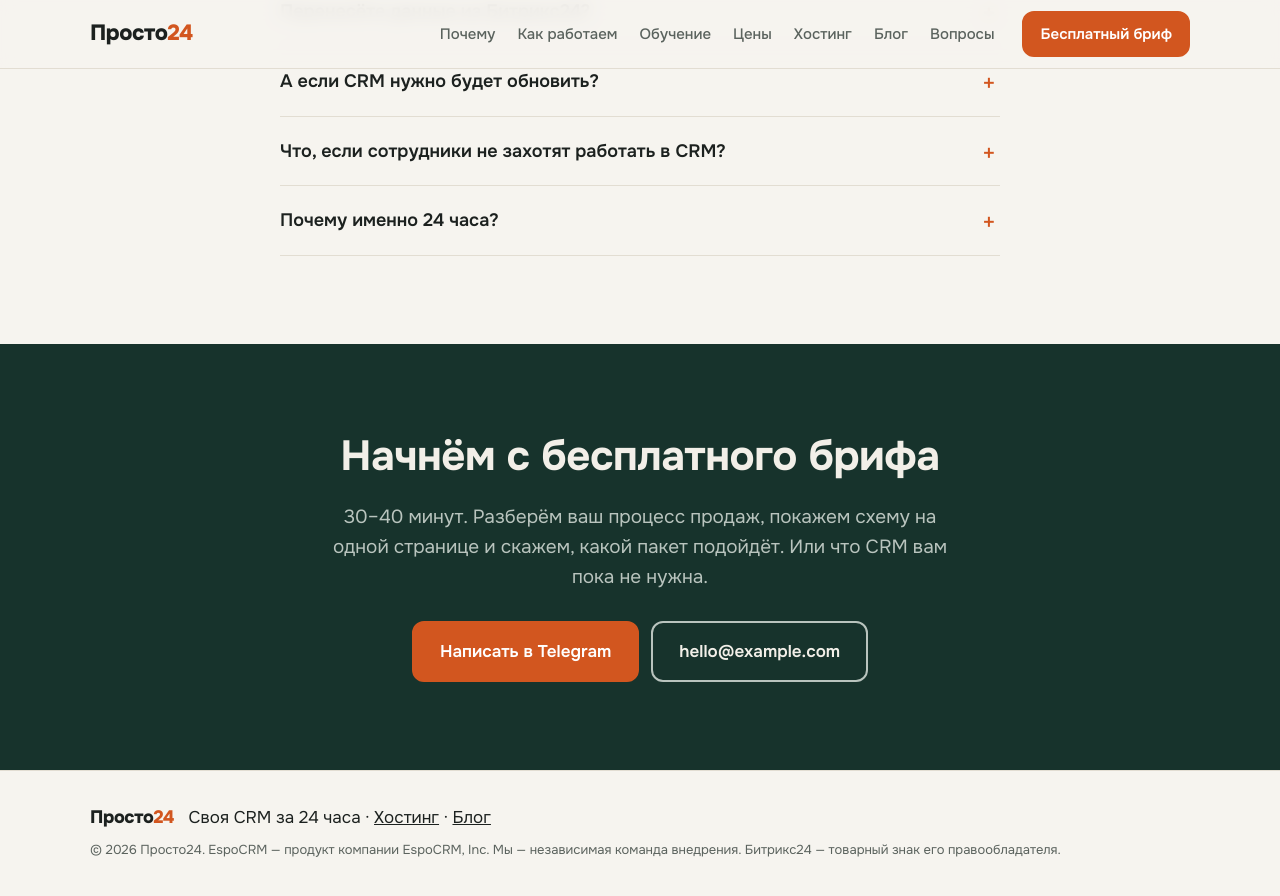
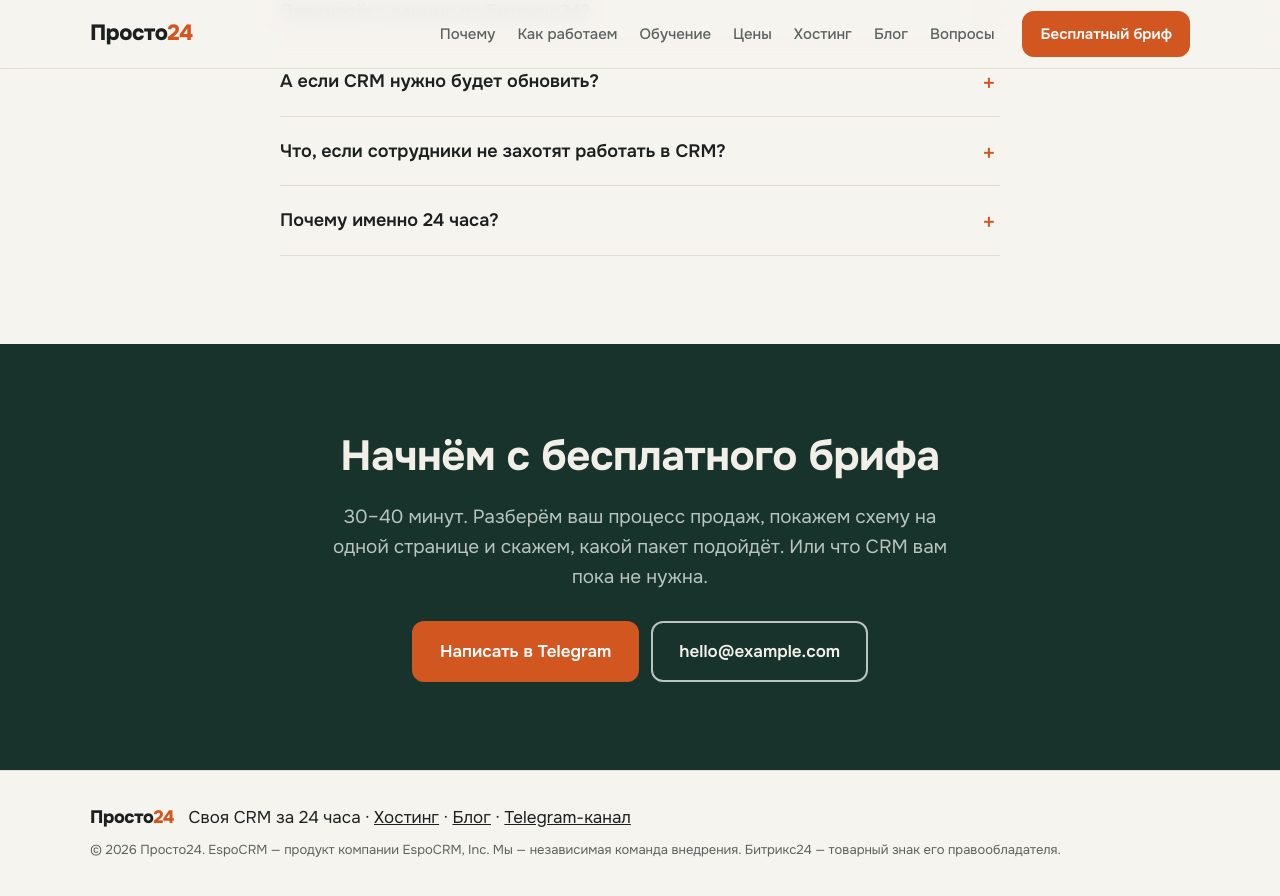
Before and after one commit to In-Of/prosto-24.ru, a Jekyll site: the page index.html, which Jekyll copies as it is, in a window 1280 px wide and 900 px high, scrolled down 5005 px. Shown: the top 896 px of the window. Built offline with Jekyll 4.4.1, drawn with Linux system fonts in a browser that asks for light colours.

Commit message:
Ссылка на Telegram-канал в подвале
Co-Authored-By: Claude Opus 5.5 <noreply@anthropic.com>
Claude-Session: https://claude.ai/code/session_011URhq6UstHJEXKxFPbazwH

```diff
--- a/_layouts/default.html
+++ b/_layouts/default.html
@@ -40,7 +40,7 @@
 
 <footer class="foot">
   <div class="wrap foot__in">
-    <p><span class="logo logo--sm">Просто<span>24</span></span> Своя CRM за 24 часа · <a href="/hosting/">Хостинг</a> · <a href="/blog/">Блог</a></p>
+    <p><span class="logo logo--sm">Просто<span>24</span></span> Своя CRM за 24 часа · <a href="/hosting/">Хостинг</a> · <a href="/blog/">Блог</a> · <a href="https://t.me/prosto24crm">Telegram-канал</a></p>
     <!-- TODO: ФИО / ИП, ИНН — заполнить -->
     <p class="foot__small">© 2026 Просто24. EspoCRM — продукт компании EspoCRM, Inc. Мы — независимая команда внедрения. Битрикс24 — товарный знак его правообладателя.</p>
   </div>
--- a/hosting/index.html
+++ b/hosting/index.html
@@ -137,7 +137,7 @@
 
 <footer class="foot">
   <div class="wrap foot__in">
-    <p><span class="logo logo--sm">Просто<span>24</span></span> Своя CRM за 24 часа · <a href="/hosting/">Хостинг</a> · <a href="/blog/">Блог</a></p>
+    <p><span class="logo logo--sm">Просто<span>24</span></span> Своя CRM за 24 часа · <a href="/hosting/">Хостинг</a> · <a href="/blog/">Блог</a> · <a href="https://t.me/prosto24crm">Telegram-канал</a></p>
     <!-- TODO: ФИО / ИП, ИНН — заполнить -->
     <p class="foot__small">© 2026 Просто24. EspoCRM — продукт компании EspoCRM, Inc. Мы — независимая команда внедрения. Битрикс24 — товарный знак его правообладателя.</p>
   </div>
--- a/index.html
+++ b/index.html
@@ -279,7 +279,7 @@
 
 <footer class="foot">
   <div class="wrap foot__in">
-    <p><span class="logo logo--sm">Просто<span>24</span></span> Своя CRM за 24 часа · <a href="/hosting/">Хостинг</a> · <a href="/blog/">Блог</a></p>
+    <p><span class="logo logo--sm">Просто<span>24</span></span> Своя CRM за 24 часа · <a href="/hosting/">Хостинг</a> · <a href="/blog/">Блог</a> · <a href="https://t.me/prosto24crm">Telegram-канал</a></p>
     <!-- TODO: ФИО / ИП, ИНН — заполнить -->
     <p class="foot__small">© 2026 Просто24. EspoCRM — продукт компании EspoCRM, Inc. Мы — независимая команда внедрения. Битрикс24 — товарный знак его правообладателя.</p>
   </div>
```
